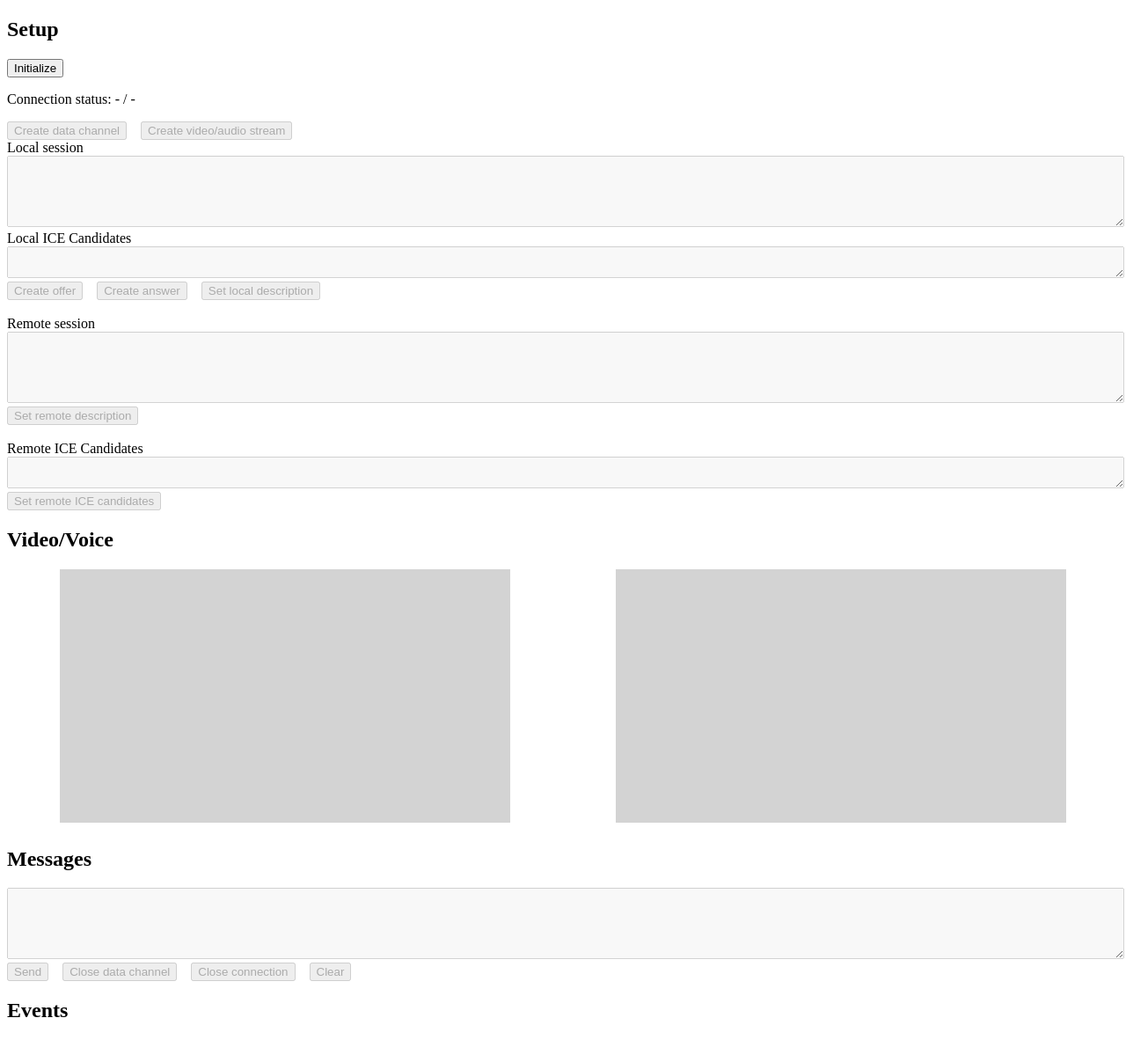
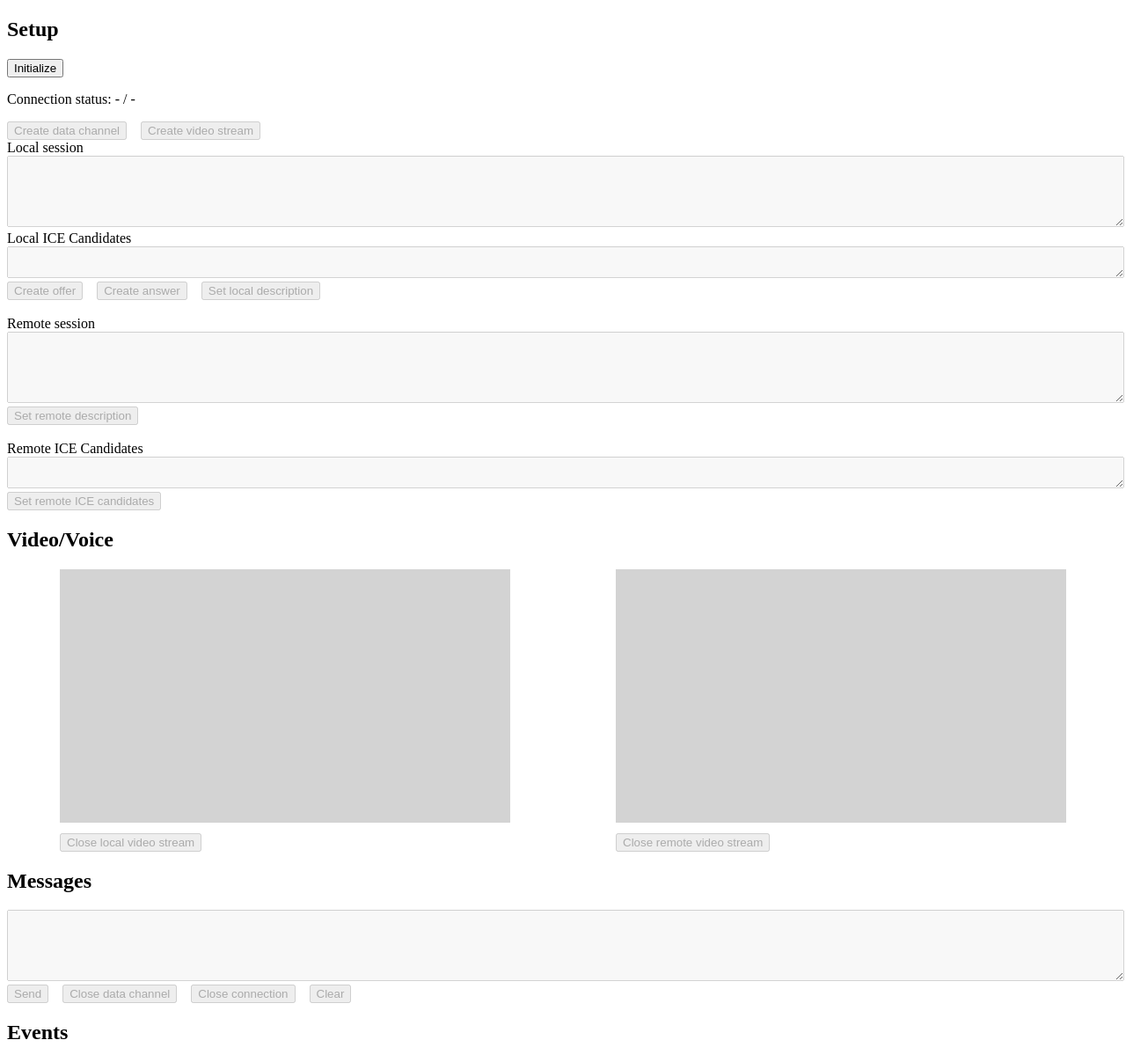
Before and after one commit to capelski/webrtc-example, a React app: page / in a window 1280 px wide. Shown: the whole page at 88% size. Before the commit the page ends 1182 px from the top, so only its background shows below. Built offline with nearby package versions, Linux system fonts and the light colour scheme.

Commit message:
Allow closing video stream

```diff
--- a/src/index.tsx
+++ b/src/index.tsx
@@ -2,10 +2,6 @@ import React, { RefObject, useRef, useState } from 'react';
 import * as ReactDOMClient from 'react-dom/client';
 import { videoSize } from './constants';
 import { RTCWrapper, RTCWrapperHandlers } from './rtc-wrapper';
-
-// TODO Create video on answer only when the connection has stream
-// TODO Allow toggling data channel creation upon connection established?
-// TODO Allow toggling video stream creation upon connection established?
 
 type RTCEvent = {
     content: string;
@@ -81,7 +77,7 @@ function App() {
                     { content: `Signaling state change: ${event.detail}`, timestamp: new Date() },
                 ]);
             },
-            onTrack: () => {
+            onTrackAdded: () => {
                 consumeStreamTrack(remoteVideo, rtcWrapper.ref!.remoteTrack!);
                 updateEventsAndRTCHandlers(nextConnectionEvents, [
                     { content: `Media stream opened`, timestamp: new Date() },
@@ -171,6 +167,22 @@ function App() {
         setHasAddedRemoteCandidates(true);
     }
 
+    function closeLocalTrack() {
+        rtcWrapper.ref.closeLocalTrack();
+        if (localVideo.current) {
+            localVideo.current.srcObject = null;
+        }
+        setRtcWrapper({ ref: rtcWrapper.ref });
+    }
+
+    function closeRemoteTrack() {
+        rtcWrapper.ref.closeRemoteTrack();
+        if (remoteVideo.current) {
+            remoteVideo.current.srcObject = null;
+        }
+        setRtcWrapper({ ref: rtcWrapper.ref });
+    }
+
     function closeConnection() {
         rtcWrapper.ref.closeConnection();
 
@@ -243,7 +255,7 @@ function App() {
                 </button>
                 &emsp;
                 <button onClick={createStreamTrack} disabled={disableCreateStream}>
-                    Create video/audio stream
+                    Create video stream
                 </button>
                 {mediaStreamLoading && ' ⌛️'}
                 <div>
@@ -353,6 +365,7 @@ function App() {
             <div>
                 <h2>Video/Voice</h2>
                 <div style={{ display: 'flex', justifyContent: 'space-around', flexWrap: 'wrap' }}>
+                    <div>
                         <video
                             ref={localVideo}
                             style={{
@@ -363,6 +376,12 @@ function App() {
                                 ...videoSize,
                             }}
                         />
+                        <br />
+                        <button onClick={closeLocalTrack} disabled={!rtcWrapper.ref.localTrack}>
+                            Close local video stream
+                        </button>
+                    </div>
+                    <div>
                         <video
                             ref={remoteVideo}
                             style={{
@@ -373,6 +392,11 @@ function App() {
                                 ...videoSize,
                             }}
                         />
+                        <br />
+                        <button onClick={closeRemoteTrack} disabled={!rtcWrapper.ref.remoteTrack}>
+                            Close remote video stream
+                        </button>
+                    </div>
                 </div>
             </div>
 
--- a/src/rtc-wrapper.ts
+++ b/src/rtc-wrapper.ts
@@ -5,7 +5,7 @@ export enum RTCWrapperEvents {
     iceCandidate = 'onIceCandidate',
     messageReceived = 'onMessageReceived',
     signalingStateChange = 'onSignalingStateChange',
-    track = 'onTrack',
+    trackAdded = 'onTrackAdded',
 }
 
 export type RTCWrapperHandlers = {
@@ -15,7 +15,7 @@ export type RTCWrapperHandlers = {
     [RTCWrapperEvents.iceCandidate]: (event: CustomEvent<RTCIceCandidate>) => void;
     [RTCWrapperEvents.messageReceived]: (event: CustomEvent<string>) => void;
     [RTCWrapperEvents.signalingStateChange]: (event: CustomEvent<RTCSignalingState>) => void;
-    [RTCWrapperEvents.track]: (event: CustomEvent<MediaStreamTrack>) => void;
+    [RTCWrapperEvents.trackAdded]: (event: CustomEvent<MediaStreamTrack>) => void;
 };
 
 export class RTCWrapper {
@@ -76,7 +76,7 @@ export class RTCWrapper {
             this.remoteTrack = event.track;
 
             this.events.dispatchEvent(
-                new CustomEvent(RTCWrapperEvents.track, {
+                new CustomEvent(RTCWrapperEvents.trackAdded, {
                     detail: this.remoteTrack,
                 }),
             );
@@ -226,22 +226,35 @@ export class RTCWrapper {
         return this.sessionInit;
     }
 
+    closeDataChannel() {
+        if (this.dataChannel) {
+            this.dataChannel.close();
+            this.dataChannel = undefined;
+        }
+    }
+
+    closeLocalTrack() {
+        if (this.localTrack) {
+            this.localTrack.stop();
+            this.localTrack = undefined;
+        }
+    }
+
+    closeRemoteTrack() {
+        if (this.remoteTrack) {
+            this.remoteTrack.stop();
+            this.remoteTrack = undefined;
+        }
+    }
+
     async closeConnection() {
         if (!this.connection) {
             throw new Error("The RTC connection hasn't been initialized");
         }
 
-        if (this.dataChannel) {
-            this.dataChannel.close();
-        }
-
-        if (this.localTrack) {
-            this.localTrack.stop();
-        }
-
-        if (this.remoteTrack) {
-            this.remoteTrack.stop();
-        }
+        this.closeDataChannel();
+        this.closeLocalTrack();
+        this.closeRemoteTrack();
 
         this.connection.close();
     }
```
Lines whose indentation alone changed are shown as unchanged.
